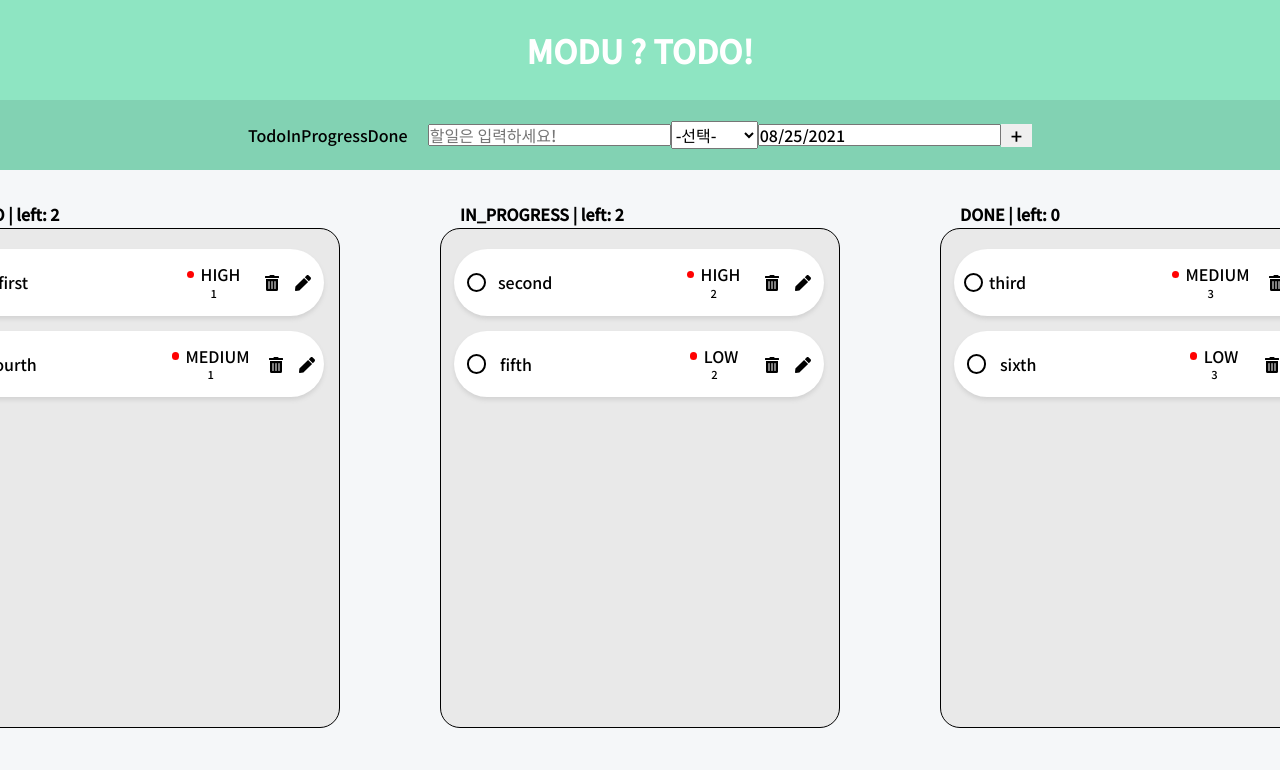
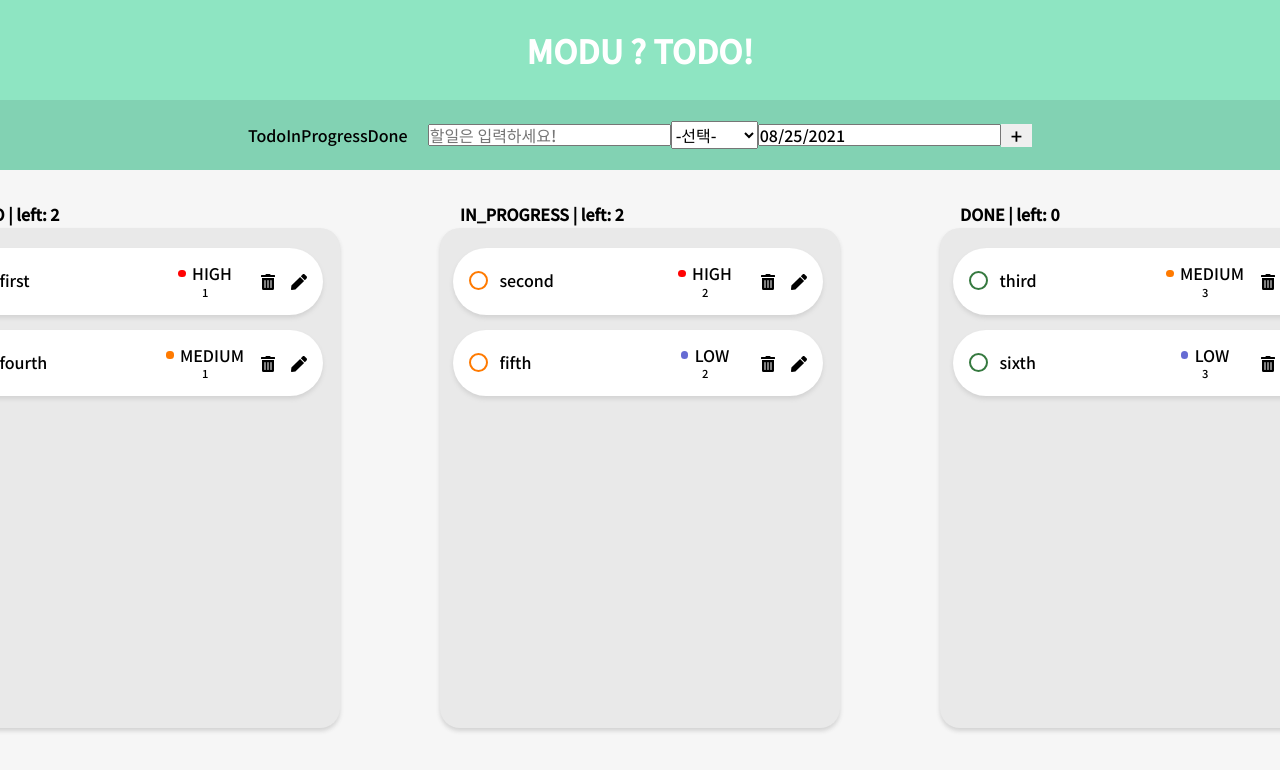
Before and after one commit to team2-freeOnBorading/modu-todo, a React (Create React App) app: page / in a window 1280 px wide. Shown: the top 770 px of the page. Built offline with nearby package versions, Linux system fonts and the light colour scheme.

Commit message:
feat: todoItem 레이아웃 수정

```diff
--- a/src/App.tsx
+++ b/src/App.tsx
@@ -25,5 +25,5 @@ export default App;
 
 const TodoContainer = styled.div`
   height: 100vh;
-  background-color: #f5f7f9;
+  background-color: #f6f6f6;
 `;
--- a/src/components/TodoKanban/TodoItem/TodoItem.tsx
+++ b/src/components/TodoKanban/TodoItem/TodoItem.tsx
@@ -9,15 +9,24 @@ interface ITodoProps {
 }
 
 const TodoItem: React.FC<ITodoProps> = ({ todo }) => {
-  const { task, priority, deadLine } = todo;
+  const { task, priority, deadLine, status } = todo;
+
+  console.log(priority);
+  let b = 'a';
+  const onClickHandler = (event: React.MouseEvent<HTMLElement>) => {
+    b = 'red';
+  };
+
   return (
     <div>
       <TodoItemLayout>
-        <StatusEllipse color='#000000' />
-        <TaskName>{task}</TaskName>
+        <StausAndTask>
+          <StatusEllipse color={status} onClick={onClickHandler} />
+          <TaskName>{task}</TaskName>
+        </StausAndTask>
         <DateAndPriority>
           <PriorityWrap>
-            <PriorityEllipse color='#FF0202' />
+            <PriorityEllipse color={priority} />
             <Priority>{priority}</Priority>
           </PriorityWrap>
           <TodoDeadline>{deadLine}</TodoDeadline>
@@ -37,27 +46,31 @@ const TodoItem: React.FC<ITodoProps> = ({ todo }) => {
 
 const TodoItemLayout = styled.div`
   display: flex;
-  justify-content: space-around;
+  justify-content: space-between;
   align-items: center;
   width: 370px;
-  padding: 1rem 0;
+  padding: 1rem 1rem;
   border-radius: 68px;
   background-color: #ffffff;
   box-shadow: 0px 3px 4px lightgrey;
 `;
 
+const StausAndTask = styled.div`
+  display: flex;
+`;
 const StatusEllipse = styled.button`
   width: 1.2rem;
   height: 1.2rem;
-  margin-right: -0.8rem;
-  border: 2.5px solid ${(props) => props.color};
+  margin-right: 0.7rem;
+  border: 2.5px solid ${(props) => (props.color === 'TODO' ? '#000000' : props.color === 'IN_PROGRESS' ? '#FF7A00' : '#35793F')};
   border-radius: 50%;
   background-color: #ffffff;
   cursor: pointer;
 `;
 
 const TaskName = styled.div`
-  width: 180px;
+  width: 166px;
+  padding-bottom: 2.5px;
   overflow: hidden;
   text-overflow: ellipsis;
   white-space: nowrap;
@@ -68,7 +81,6 @@ const DateAndPriority = styled.div`
   flex-direction: column;
   justify-content: center;
   align-items: center;
-  margin: 0 -1rem;
 `;
 
 const PriorityWrap = styled.div`
@@ -83,7 +95,7 @@ const PriorityEllipse = styled.div`
   height: 0.45rem;
   border-radius: 50%;
   margin-right: 0.4rem;
-  background-color: ${(props) => props.color};
+  background-color: ${(props) => (props.color === 'HIGH' ? '#FF0202' : props.color === 'MEDIUM' ? '#FF7A00' : '#666BD3')};
 `;
 
 const Priority = styled.p`
--- a/src/components/TodoKanban/TodoList/TodoList.tsx
+++ b/src/components/TodoKanban/TodoList/TodoList.tsx
@@ -40,9 +40,10 @@ const TodosBlock = styled.div`
   width: 400px;
   min-height: 500px;
   padding: 20px 13px;
-  border: 1px solid black;
+  border: none;
   border-radius: 20px;
   background-color: #e9e9e9;
+  box-shadow: 0px 3px 4px lightgrey;
 `;
 
 const TodoBlock = styled.div`
```
